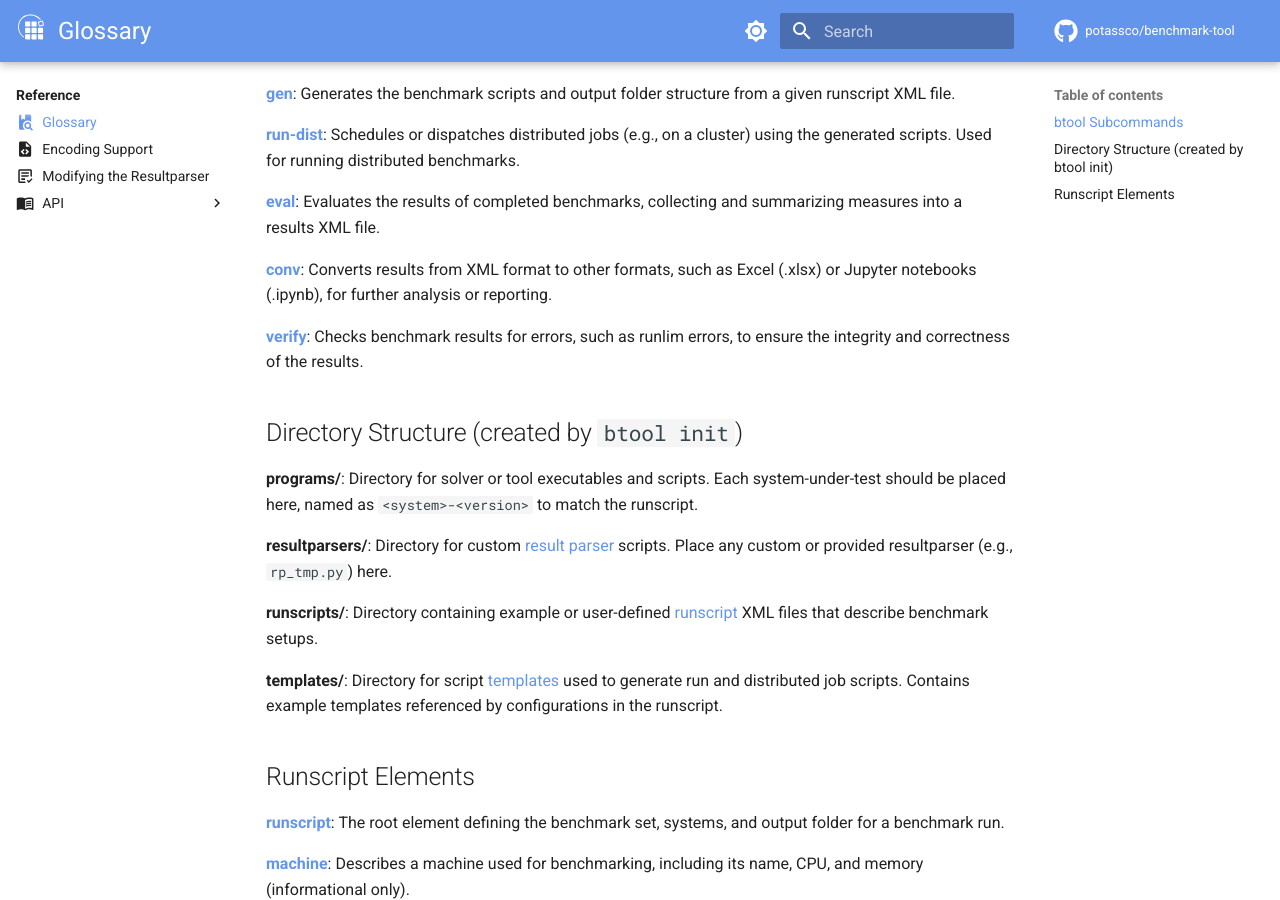
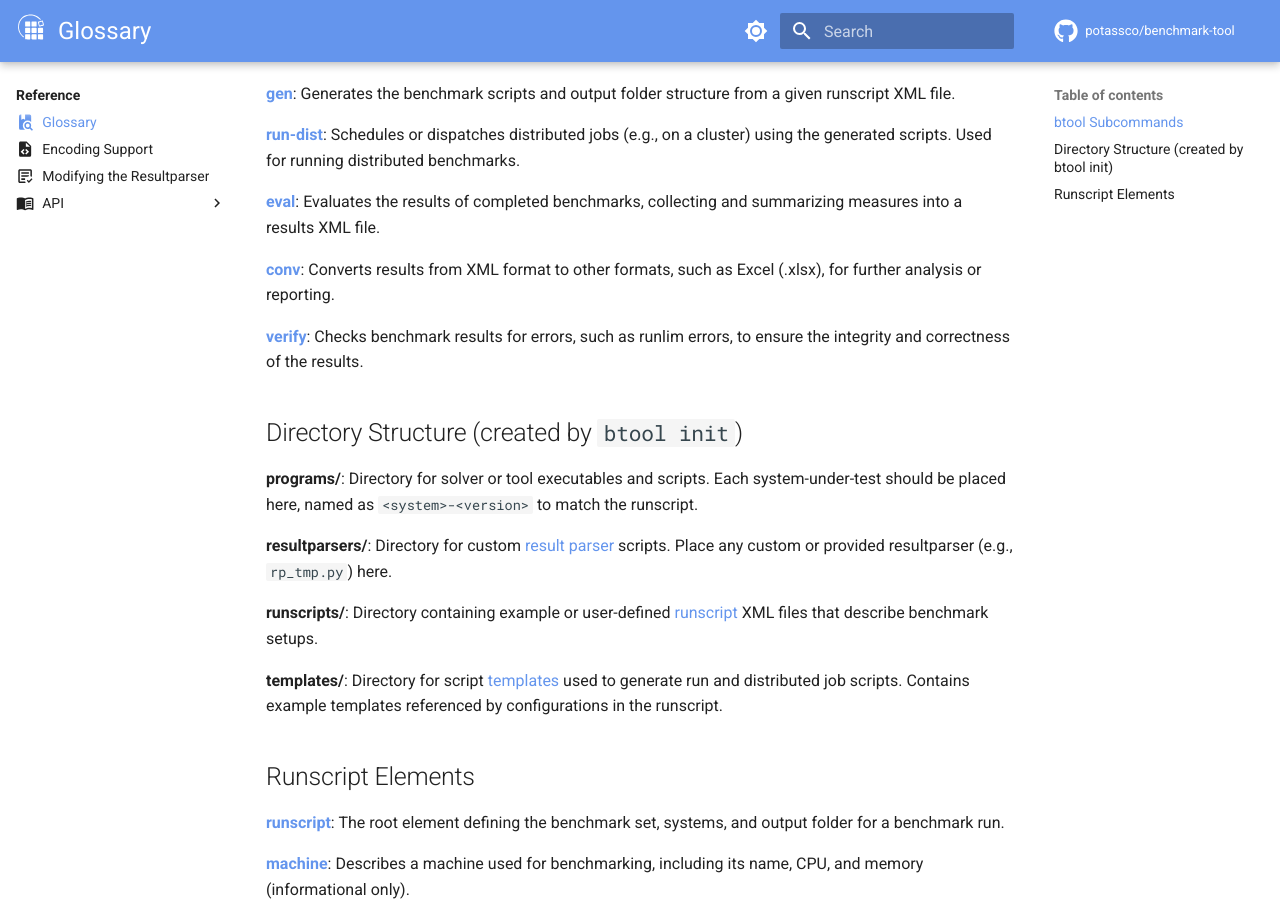
Before and after one commit to potassco/benchmark-tool, an MkDocs documentation site: the page built from docs/reference/glossary.md, in a window 1280 px wide and 900 px high, scrolled down 823 px. Built offline with MkDocs 1.6.1 and Material for MkDocs 9.7.7, drawn with Linux system fonts in a browser that asks for light colours; comment, search, counter and statistics services are not loaded.

Commit message:
Cleanup jupyter notebook remnants

```diff
--- a/docs/reference/glossary.md
+++ b/docs/reference/glossary.md
@@ -44,8 +44,7 @@ generated scripts. Used for running distributed benchmarks.
 [**eval**][eval]: Evaluates the results of completed benchmarks, collecting and summarizing
 measures into a results XML file.
 
-[**conv**][conv]: Converts results from XML format to other formats, such as Excel (.xlsx) or
-Jupyter notebooks (.ipynb), for further analysis or reporting.
+[**conv**][conv]: Converts results from XML format to other formats, such as Excel (.xlsx), for further analysis or reporting.
 
 [**verify**][verify]: Checks benchmark results for errors, such as runlim errors, to ensure the
 integrity and correctness of the results.
```
Also changed, not shown: docs/getting_started/workflow/index.md (+1 -1 lines), 1 other file.
